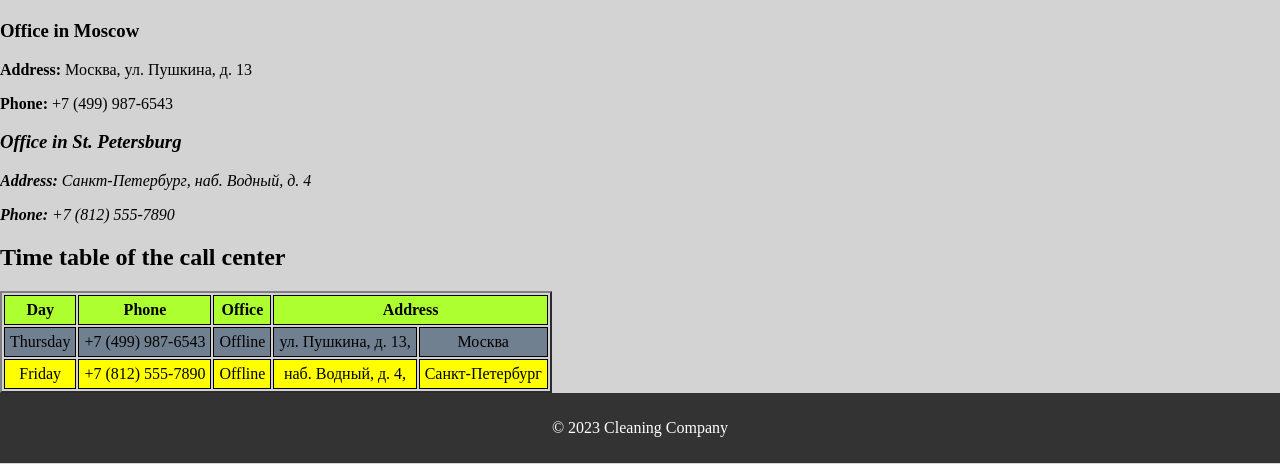
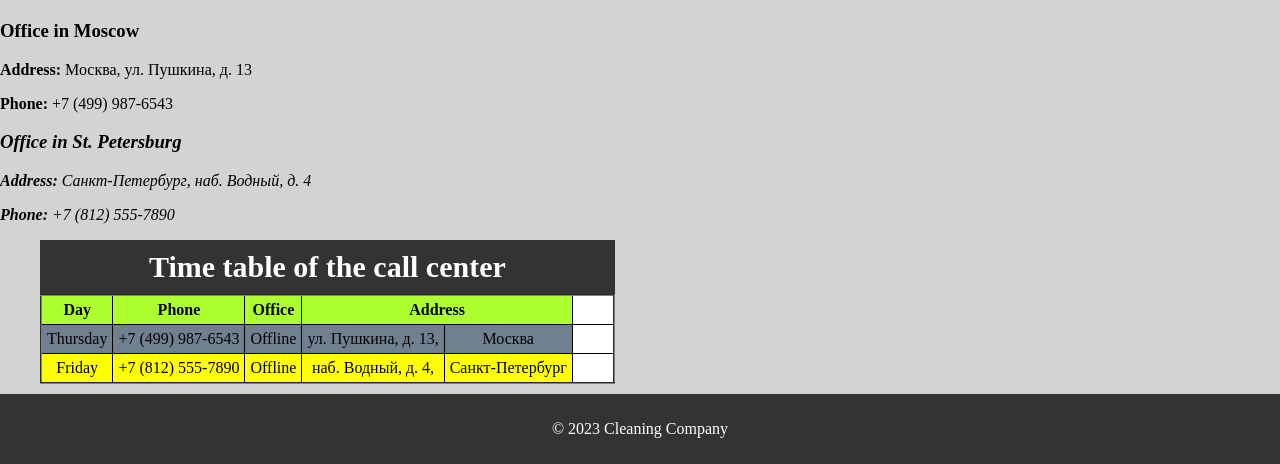
Before and after one commit to Egorallo/CleaningCompany, a Django app: page /contacts/ in a window 1280 px wide. Shown: the part 1528-1992 px from the top of the page. Run offline with Django 4.2, Linux system fonts and the light colour scheme.

Commit message:
added styles for table

```diff
--- a/newvision/static/newvision/css/contacts.css
+++ b/newvision/static/newvision/css/contacts.css
@@ -15,3 +15,23 @@ table th, td {
     padding: 5px;
     text-align: center;
 }
+
+table th:empty, td:empty {
+    background-color: white;
+    width: 30px;
+}
+
+table {
+    border-collapse: collapse;
+    margin-left: 40px;
+    margin-bottom: 10px;
+}
+
+caption {
+    font-weight: bold;
+    font-size: 30px;
+    text-align: center;
+    background-color: #333;
+    color: white;
+    padding: 10px;
+}
--- a/newvision/templates/newvision/contacts.html
+++ b/newvision/templates/newvision/contacts.html
@@ -57,13 +57,15 @@
         </address>
     </section>
     <section>
-        <h2>Time table of the call center</h2>
         <table border="2">
+            <caption>Time table of the call center</caption>
+
             <tr style="border: 1px solid black;">
                 <th>Day</th>
                 <th>Phone</th>
                 <th>Office</th>
                 <th colspan="2">Address</th>
+                <th></th>
             </tr>
             <tr>
                 <td>Thursday</td>
@@ -71,6 +73,7 @@
                 <td>Offline</td>
                 <td>ул. Пушкина, д. 13,</td>
                 <td>Москва</td>
+                <td></td>
             </tr>
             <tr>
                 <td>Friday</td>
@@ -78,7 +81,9 @@
                 <td>Offline</td>
                 <td>наб. Водный, д. 4,</td>
                 <td>Санкт-Петербург</td>
+                <td></td>
             </tr>
+
         </table>
     </section>
 {% endblock %}
```
Also changed, not shown: newvision/templates/newvision/promos.html (+8 -0 lines).
